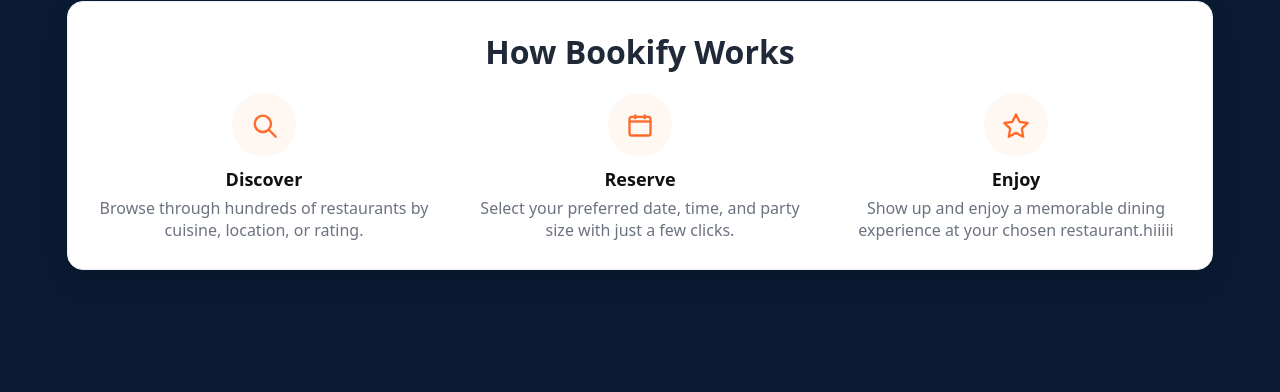
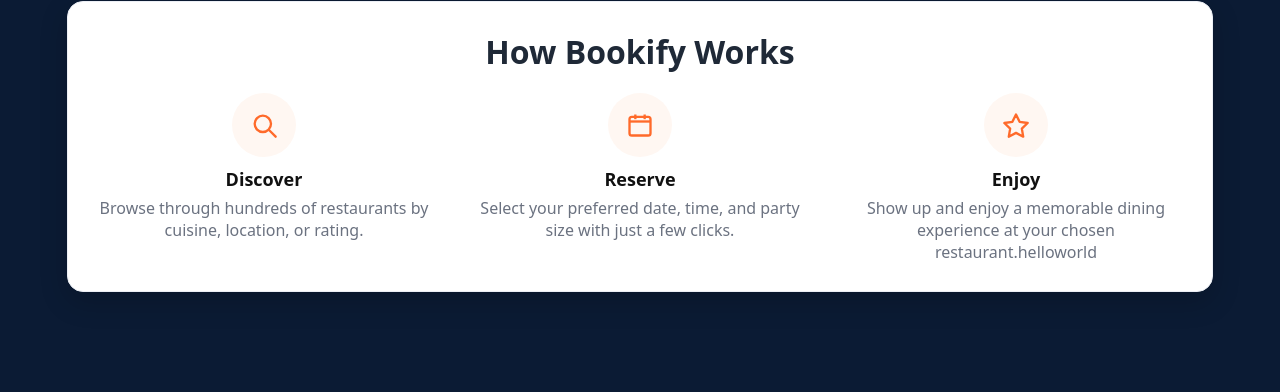
Before and after one commit to eligeabiantoun/bookify, a Django app: page / in a window 1280 px wide; the page is wider, and only the part inside the window is pictured. Shown: the part 1780-2172 px from the top of that part. Before the commit the page ends 2050 px from the top of that part, so only its background shows below. Run offline with Django 5.2, Linux system fonts and the light colour scheme; parts of the project's set-up code (start-up, migrations or seed data) failed here and were passed over.

Commit message:
Update home.html

```diff
--- a/templates/home.html
+++ b/templates/home.html
@@ -251,7 +251,7 @@
             </svg>
           </div>
           <h3>Enjoy</h3>
-          <p>Show up and enjoy a memorable dining experience at your chosen restaurant.hiiiii</p>
+          <p>Show up and enjoy a memorable dining experience at your chosen restaurant.helloworld</p>
         </div>
       </div>
     </section>
```
